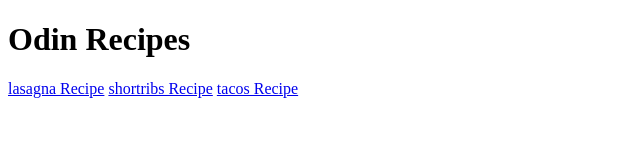
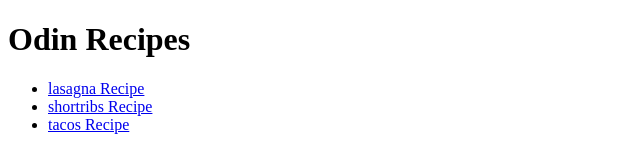
Before and after one commit to kalkidansebsibe/odin-recipes, a plain HTML site: page index.html in a window 1280 px wide. Shown: the whole page, without its empty margins (0-640 px from the left). Drawn offline with Linux system fonts and the light colour scheme.

Commit message:
putting all the links in an unordered list

```diff
--- a/index.html
+++ b/index.html
@@ -6,9 +6,11 @@
     </head>
     <body>
         <h1>Odin Recipes</h1>
-        <a href="recipes/lasagna.html">lasagna Recipe</a>
-        <a href="recipes/shortribs.html">shortribs Recipe</a>
-        <a href="recipes/tacos.html">tacos Recipe </a>
+        <ul>
+            <li><a href="recipes/lasagna.html">lasagna Recipe</a></li>
+            <li><a href="recipes/shortribs.html">shortribs Recipe</a></li>
+            <li><a href="recipes/tacos.html">tacos Recipe </a></li>
+        </ul>
 
     </body>
 </html>
```
